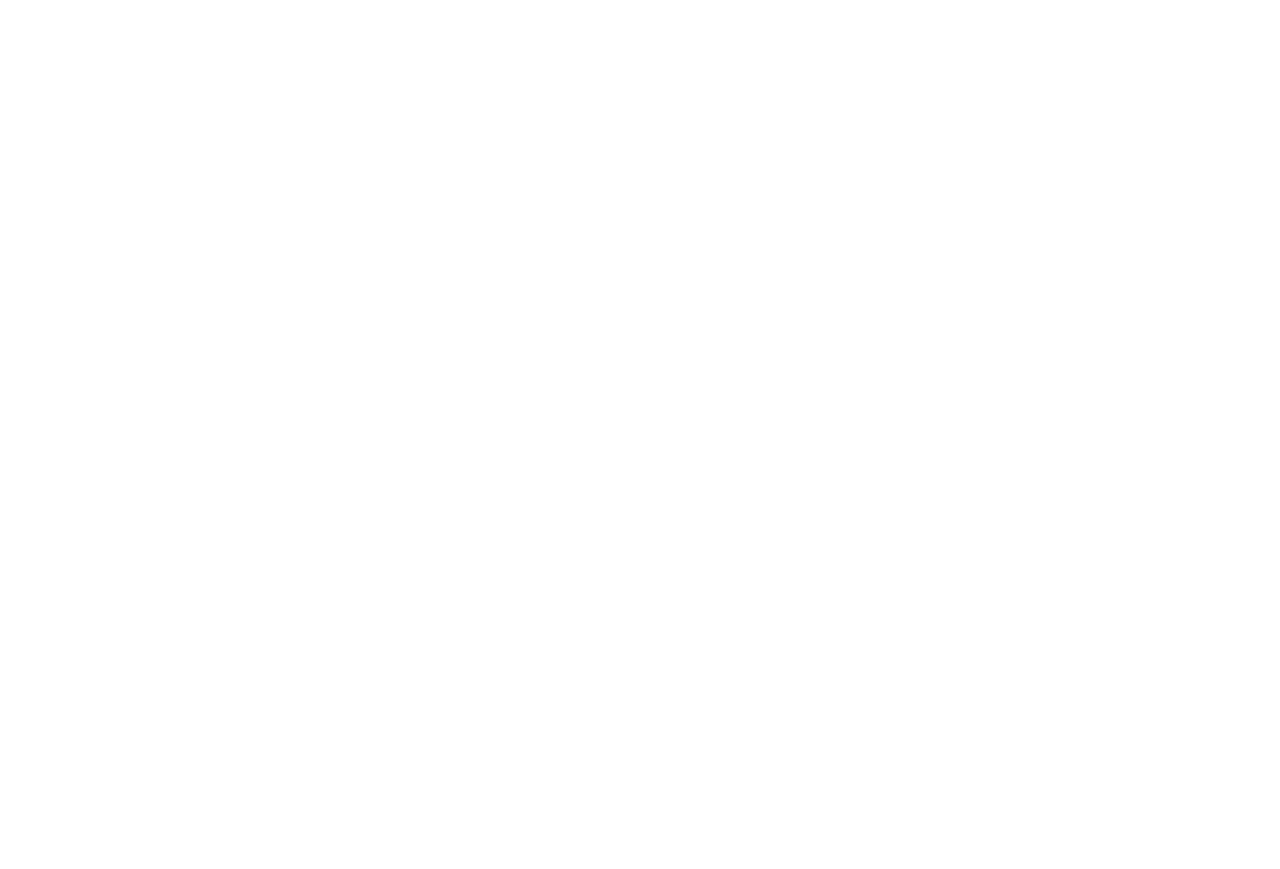
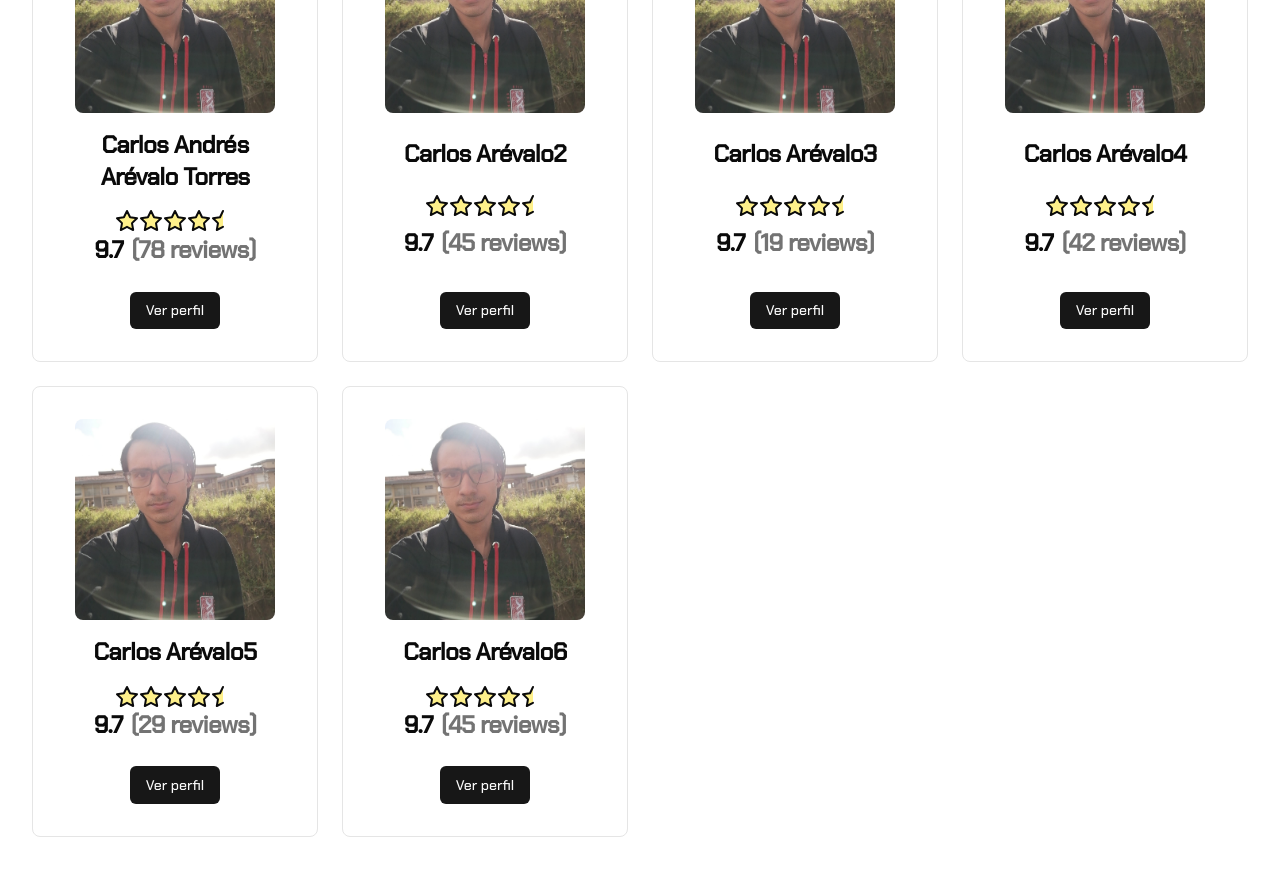
Before and after one commit to carlosandresat/tuto-u, a Next.js app: page /inicio in a window 1280 px wide. Shown: the part 2400-3269 px from the top of the page. Before the commit the page ends 2115 px from the top, so only its background shows below. Built offline with nearby package versions, Linux system fonts and the light colour scheme.

Commit message:
feature: add TutorCard to inicio

```diff
--- a/src/app/inicio/page.tsx
+++ b/src/app/inicio/page.tsx
@@ -2,6 +2,7 @@ import Image from "next/image";
 import { ModeToggle } from "@/components/mode-toggle";
 import { Button } from "@/components/ui/button";
 import { CourseCard } from "@/components/course-card";
+import { TutorCard } from "@/components/tutor-card";
 
 export default function Inicio() {
   const asignaturas = [
@@ -24,7 +25,46 @@ export default function Inicio() {
     { course: "Métodos Formales en la Ingeniería de Software", school: "mate" },
     { course: "Big Data y Procesamiento de Datos a Escala", school: "mate" },
     { course: "Internet de las Cosas (IoT) Avanzado", school: "mate" },
-    { course: "Computación en la Nube Escalable y Eficiente", school: "mate" }
+    { course: "Computación en la Nube Escalable y Eficiente", school: "mate" },
+  ];
+
+  const tutores = [
+    {
+      tutor: "Carlos Andrés Arévalo Torres",
+      rating: 9.7,
+      pic_url: "/photos/carlos.arevalo.jpg",
+      nreviews: 78,
+    },
+    {
+      tutor: "Carlos Arévalo2",
+      rating: 9.7,
+      pic_url: "/photos/carlos.arevalo.jpg",
+      nreviews: 45,
+    },
+    {
+      tutor: "Carlos Arévalo3",
+      rating: 9.7,
+      pic_url: "/photos/carlos.arevalo.jpg",
+      nreviews: 19,
+    },
+    {
+      tutor: "Carlos Arévalo4",
+      rating: 9.7,
+      pic_url: "/photos/carlos.arevalo.jpg",
+      nreviews: 42,
+    },
+    {
+      tutor: "Carlos Arévalo5",
+      rating: 9.7,
+      pic_url: "/photos/carlos.arevalo.jpg",
+      nreviews: 29,
+    },
+    {
+      tutor: "Carlos Arévalo6",
+      rating: 9.7,
+      pic_url: "/photos/carlos.arevalo.jpg",
+      nreviews: 45,
+    },
   ];
 
   return (
@@ -90,7 +130,26 @@ export default function Inicio() {
 
       <div className="grid grid-cols-1 md:grid-cols-2 lg:grid-cols-3 xl:grid-cols-4 2xl:grid-cols-5 gap-6 max-w-screen-2xl mt-6">
         {asignaturas.map((asignatura) => (
-          <CourseCard course={asignatura.course} school={asignatura.school} key={asignatura.course} />
+          <CourseCard
+            course={asignatura.course}
+            school={asignatura.school}
+            key={asignatura.course}
+          />
+        ))}
+      </div>
+      <h2 className="scroll-m-20 border-b pb-2 text-3xl font-semibold tracking-tight first:mt-0 mt-32">
+        Top Tutores
+      </h2>
+
+      <div className="grid grid-cols-1 md:grid-cols-2 lg:grid-cols-3 xl:grid-cols-4 2xl:grid-cols-5 gap-6 max-w-screen-2xl mt-6">
+        {tutores.map((tutor) => (
+          <TutorCard
+            tutor={tutor.tutor}
+            rating={tutor.rating}
+            pic_url={tutor.pic_url}
+            nreviews={tutor.nreviews}
+            key={tutor.tutor}
+          />
         ))}
       </div>
     </main>
--- /dev/null
+++ b/src/components/tutor-card.tsx
@@ -0,0 +1,49 @@
+import * as React from "react";
+import { Car, Star, StarHalf } from "lucide-react";
+
+import { Button } from "@/components/ui/button";
+import Image from "next/image";
+
+export function TutorCard({
+  tutor,
+  rating,
+  pic_url,
+  nreviews,
+}: {
+  tutor: string;
+  rating: number;
+  pic_url: string;
+  nreviews: number;
+}) {
+  return (
+    <div
+      className="p-8 text-center border flex flex-col items-center rounded-lg justify-between"
+      key={tutor}
+    >
+      <div className="flex flex-col items-center pb-6 h-full">
+        <Image
+          src={pic_url}
+          alt={`${tutor} pic`}
+          width={200}
+          height={200}
+          className="rounded-lg"
+        />
+        <h3 className="my-4 scroll-m-20 text-2xl font-semibold tracking-tight h-full flex items-center">
+          {tutor}
+        </h3>
+        <div className="flex w-full justify-center">
+          <Star className="h-6 w-6 fill-yellow-200"></Star>
+          <Star className="h-6 w-6 fill-yellow-200"></Star>
+          <Star className="h-6 w-6 fill-yellow-200"></Star>
+          <Star className="h-6 w-6 fill-yellow-200"></Star>
+          <StarHalf className="h-6 w-6 fill-yellow-200"></StarHalf>
+        </div>
+
+        <h3 className="scroll-m-20 text-2xl font-semibold tracking-tight h-full flex items-center">
+          {rating} <span className="text-muted-foreground pl-2">({nreviews} reviews)</span>
+        </h3>
+      </div>
+      <Button className="w-full md:w-auto">Ver perfil</Button>
+    </div>
+  );
+}
```
Also changed, not shown: public/photos/carlos.arevalo.jpg (added).
